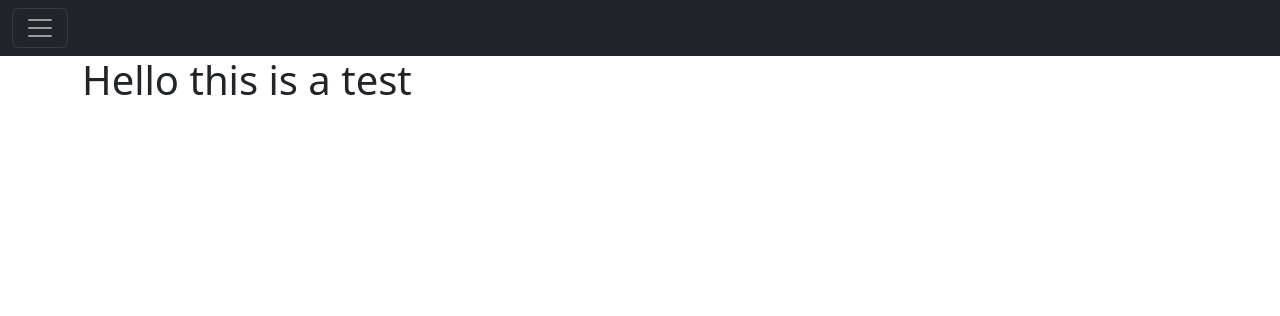
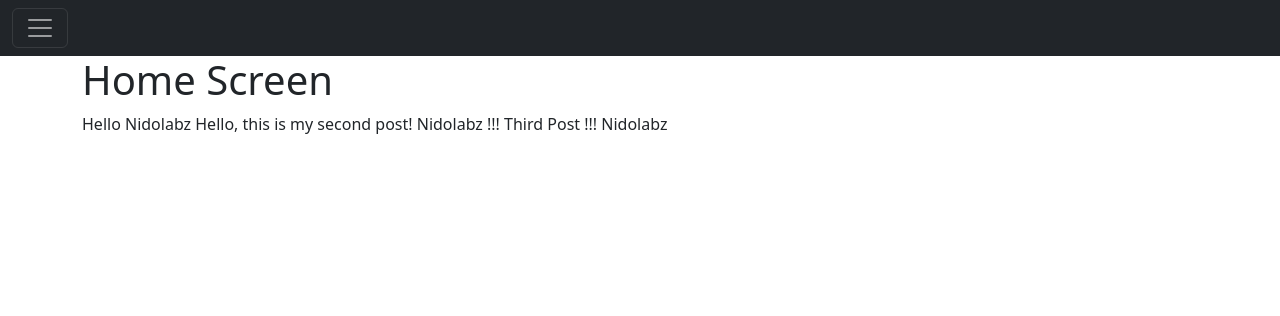
Before and after one commit to Nidaoke/HCIFlaskBlog, a Flask app: page / in a window 1280 px wide. Shown: the top 316 px of the page. Run offline with Flask 2, Linux system fonts and the light colour scheme; a user stored in the database is signed in; data comes from the database, SQL or seed files in the repository; both versions use the stored data as it was after the commit.

Commit message:
View Posts + Database
- Home view now returns a query of all posts
- Creating a post will redirect to home
- Home page now displays posts, and the usernames of the posters
- Removed database from the gitignore, figure we should be able to see each other when working on the site

```diff
--- a/website/templates/home.html
+++ b/website/templates/home.html
@@ -1,4 +1,11 @@
 <!--uses the base template-->
 {%extends "base.html"%}
 {% block title %}Home{% endblock %}
-{% block content %}<h1>Hello this is a test</h1>{% endblock %}
+{% block content %}
+<h1>Home Screen</h1>
+<!-- Display posts -->
+{% for post in posts %}
+    {{ post.text }}
+    {{ post.user.username}} <!-- user.username over author, since author is the id -->
+{% endfor %}
+{% endblock %}
--- a/website/views.py
+++ b/website/views.py
@@ -1,7 +1,7 @@
 # webpages / blueprint
 # store views route
 
-from flask import Blueprint, render_template, request, flash
+from flask import Blueprint, render_template, request, flash, url_for, redirect
 from flask_login import login_required, current_user
 from .models import Post
 from . import db
@@ -12,8 +12,10 @@ views = Blueprint("views", __name__)
 @views.route("/")
 @login_required
 def home():
-    return render_template("home.html", user=current_user)
+    posts = Post.query.all() # Gets all posts
+    return render_template("home.html", user=current_user, posts=posts)
     # flask knows to search for templates in folders called "templates"
+    # We also pass posts into the template so they can be accessed
 
 @views.route("/create-post", methods=['GET', 'POST']) # Route for creating post
 @login_required # Must be logged in
@@ -27,4 +29,5 @@ def create_post():
             db.session.add(post) # Add post to database
             db.session.commit()
             flash('Post created!', category='success')
+            return redirect(url_for('views.home')) # Go back to home
     return render_template('createpost.html', user=current_user) # Go to create post page, pass user
```
Also changed, not shown: website/database.db (added), 1 other file.
